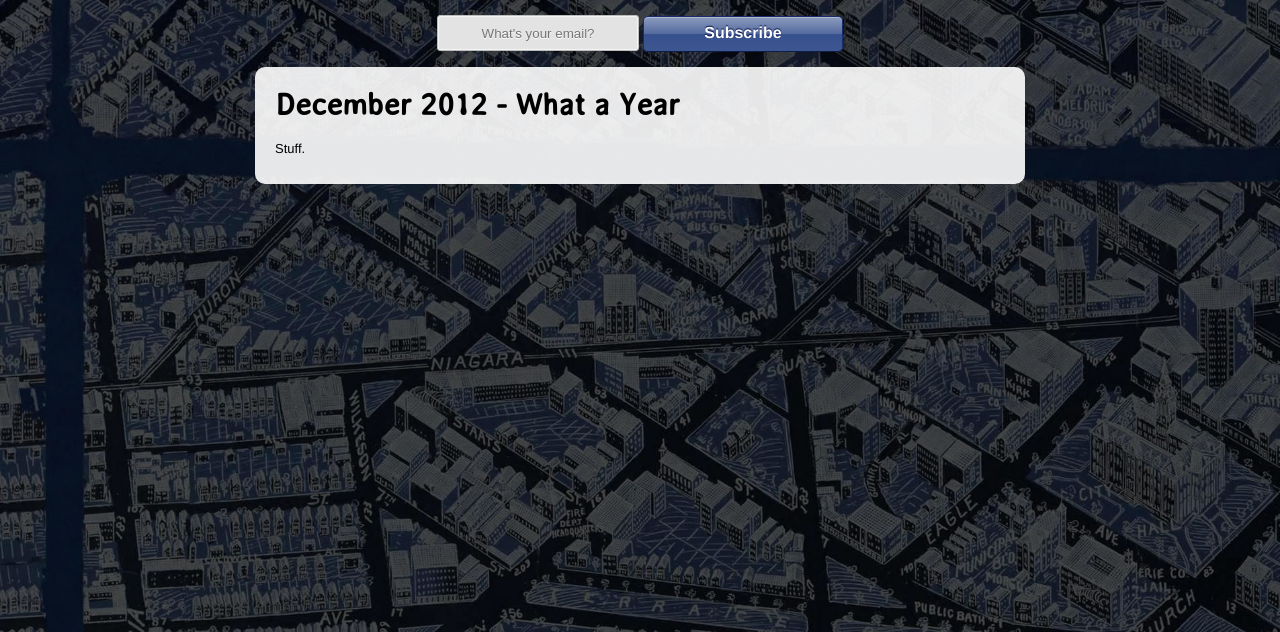
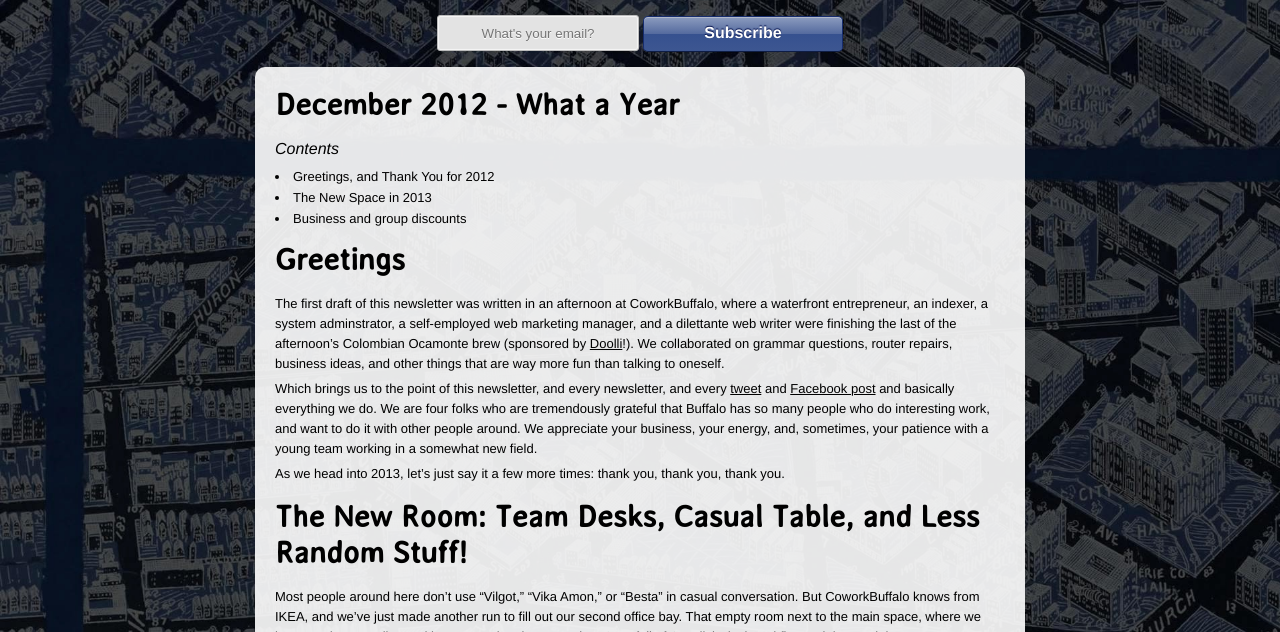
Before and after one commit to coworkbuffalo/coworkbuffalo.github.com, a Jekyll site: the page built from newsletter/_posts/2012-12-31-what-a-year.markdown, in a window 1280 px wide. Shown: the part 160-792 px from the top of the page. Built offline with Jekyll 4.4.1, drawn with Linux system fonts in a browser that asks for light colours; Markdown is read by kramdown in place of the engine named in the settings; comment, search, counter and statistics services are not loaded; some of the changed text lies outside the part shown; grey boxes are pictures that could not be loaded.

Commit message:
Fill in dec 2012

```diff
--- a/assets/index.scss
+++ b/assets/index.scss
@@ -557,6 +557,12 @@ section {
     a, a:visited {
       color: #000;
     }
+
+    img {
+      max-width: 500px;
+      margin-top: 5px;
+      margin-bottom: 5px;
+    }
   }
 }
 
--- a/newsletter/_posts/2012-12-31-what-a-year.markdown
+++ b/newsletter/_posts/2012-12-31-what-a-year.markdown
@@ -3,4 +3,44 @@ layout: newsletter
 title: December 2012 - What a Year
 ---
 
-Stuff.
+### Contents ###
+
++ Greetings, and Thank You for 2012
++ The New Space in 2013
++ Business and group discounts
+
+## Greetings ##
+
+The first draft of this newsletter was written in an afternoon at CoworkBuffalo, where a waterfront entrepreneur, an indexer, a system adminstrator, a self-employed web marketing manager, and a dilettante web writer were finishing the last of the afternoon’s Colombian Ocamonte brew (sponsored by [Doolli](http://doolli.com/)!). We collaborated on grammar questions, router repairs, business ideas, and other things that are way more fun than talking to oneself.
+
+Which brings us to the point of this newsletter, and every newsletter, and every [tweet](http://twitter.com/coworkbuffalo) and [Facebook post](http://facebook.com/coworkbuffalo) and basically everything we do. We are four folks who are tremendously grateful that Buffalo has so many people who do interesting work, and want to do it with other people around. We appreciate your business, your energy, and, sometimes, your patience with a young team working in a somewhat new field.
+
+As we head into 2013, let’s just say it a few more times: thank you, thank you, thank you.
+## The New Room: Team Desks, Casual Table, and Less Random Stuff! ##
+
+
+Most people around here don’t use “Vilgot,” “Vika Amon,” or “Besta” in casual conversation. But CoworkBuffalo knows from IKEA, and we’ve just made another run to fill out our second office bay. That empty room next to the main space, where we keep random supplies and have occasional get-togethers? It’s full of Swedish-designed flat-pack boxes right now.
+
+![IKEA Boxes redux](https://dl.dropbox.com/u/112488/IMG_20121231_143631.jpg)
+
+When they’re assembled, and after a few remaining pieces are obtained, CoworkBuffalo’s new room will have:
+
++ Two desks next to each window, allowing teams of two or three to get away from the “main space” and collaborate, or for those needing extended Skype or conference call time.
++ Four desks that can easily be rearranged into a single conference table.
++ A central bar-height table with stools, for eating lunch away from your “desk,” chatting, or doing some group work
++ Closed shelving for all our miscellaneous stuff (and yours, if you need)
++ More wall decorations
+
+And the main room gets a few upgrades, too: a “kitchen car” to hold coffee and dish supplies, freeing up another table, and more wall decorations, too. We’re excited.
+
+## Business and group discounts ##
+
+CoworkBuffalo is a great place to host meetups and small events. We are the home for [bfloFRED](http://nextplex.com/buffalo-ny/calendar/events/964-bflofred-front-end-dev-meetup) (Buffalo Front-End Developers Meetup), [OpenHack nights](http://openhack.github.com/), [Buffalo Learning to Code](http://www.meetup.com/Buffalo-Learning-to-Code/), and quite a few team meetings, weekend projects, and other fun.
+
+Want to host a meetup, meeting, workshop, or other event at CoworkBuffalo? Mail us at [work@coworkbuffalo.com](mailto:work@coworkbuffalo.com). We’re usually free for community-minded and non-profie events, and surprisingly cheap for everything else.
+
+***
+
+See you in 2013 everybody,
+
+~ The CoworkBuffalo Instigators
--- a/stylesheets/index.css
+++ b/stylesheets/index.css
@@ -409,6 +409,10 @@ section {
       margin-bottom: 5px; }
     #newsletter article a, #newsletter article a:visited {
       color: #000; }
+    #newsletter article img {
+      max-width: 500px;
+      margin-top: 5px;
+      margin-bottom: 5px; }
 
 /* skip (inspired by okcupid iphone interface)
 *******************************************************************************/
```
